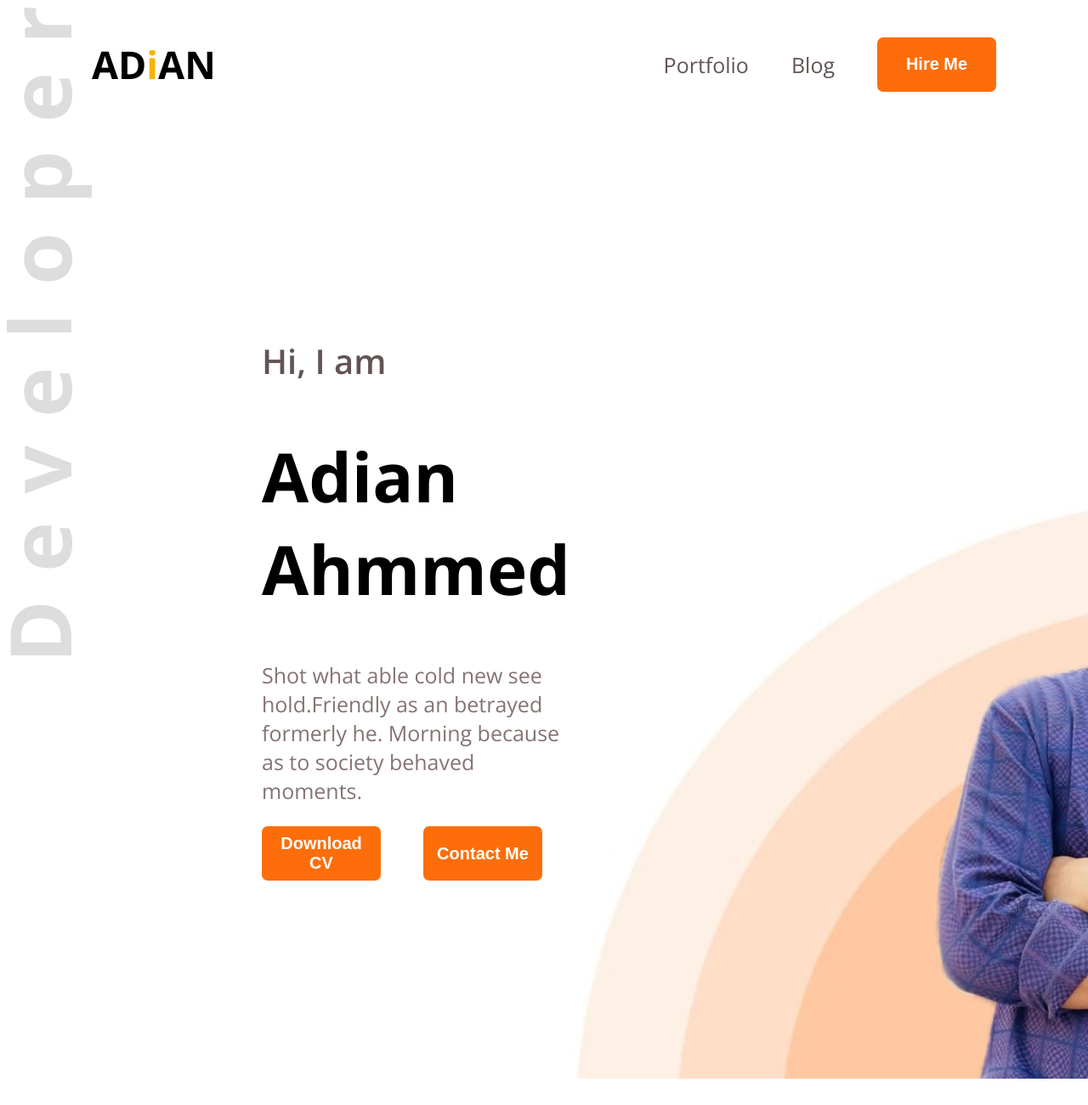
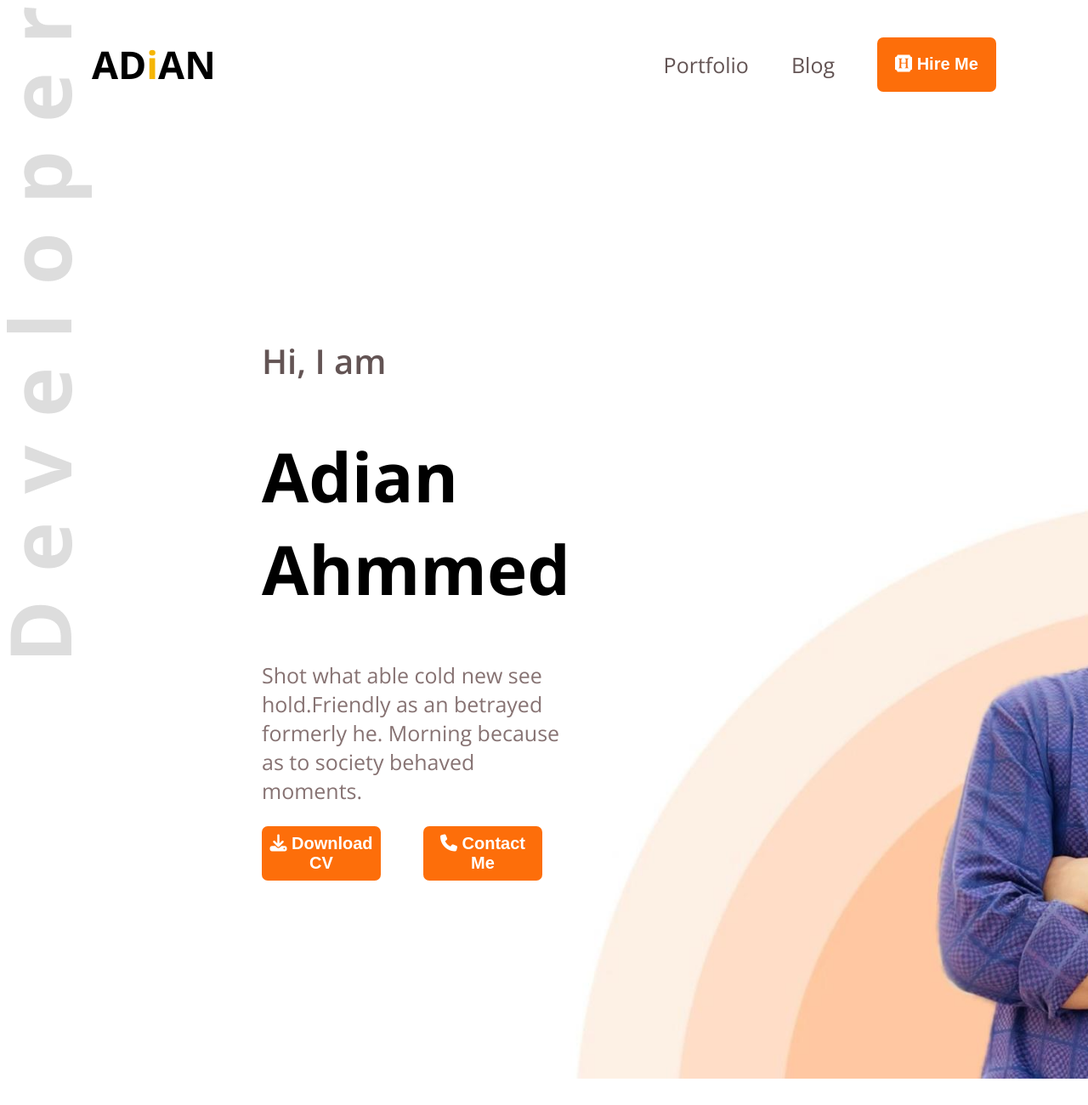
Before and after one commit to adian-999/web-dev-portfolio, a plain HTML site: page index.html in a window 1280 px wide. Shown: the top 1300 px of the page at 85% size. Drawn offline with nearby package versions, Linux system fonts and the light colour scheme.

Commit message:
damn final

```diff
--- a/index.html
+++ b/index.html
@@ -5,6 +5,7 @@
     <meta name="viewport" content="width=device-width, initial-scale=1.0">
     <title>Portfolio Website</title>
     <link rel="stylesheet" href="style.css">
+    <script src="https://kit.fontawesome.com/f9cc66ac31.js" crossorigin="anonymous"></script>
 </head>
 <body>
     <header class="header">
@@ -14,7 +15,7 @@
             <ul>
                 <li><a class="dark-2" href="#">Portfolio</a></li>
                 <li><a class="dark-2" href="#">Blog</a></li>
-                <button class="btn-primary">Hire Me</button>
+                <button class="btn-primary"><i class="fa-brands fa-hire-a-helper"></i> Hire Me</button>
             </ul>
 
         </nav>
@@ -24,8 +25,8 @@
             <h1 class="banner-title">Adian Ahmmed</h1>
             <p class="banner-description">Shot what able cold new see hold.Friendly as an betrayed formerly he. Morning because as to society behaved moments.</p>
             <div class="btn-2">
-                <button class="btn-primary">Download CV</button>
-            <button class="btn-primary">Contact Me</button>
+                <button class="btn-primary"><i class="fa-solid fa-download"></i> Download CV</button>
+            <button class="btn-primary"><i class="fa-solid fa-phone"></i> Contact Me</button>
 
             </div>
 
@@ -142,7 +143,7 @@
                 </div>
             </div>
             <div class="btn-download text-center">
-                <button class="btn-primary">Download CV</button>
+                <button class="btn-primary"><i class="fa-solid fa-download"></i> Download CV</button>
             </div>
          </section>
 
```
